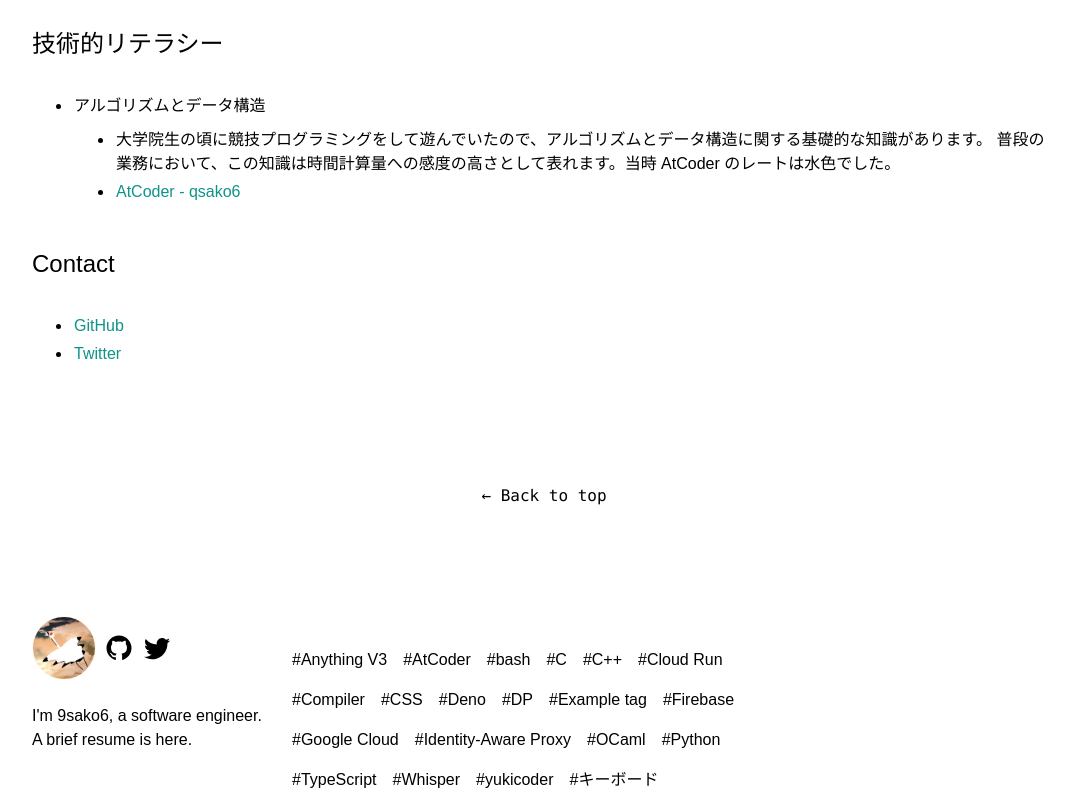
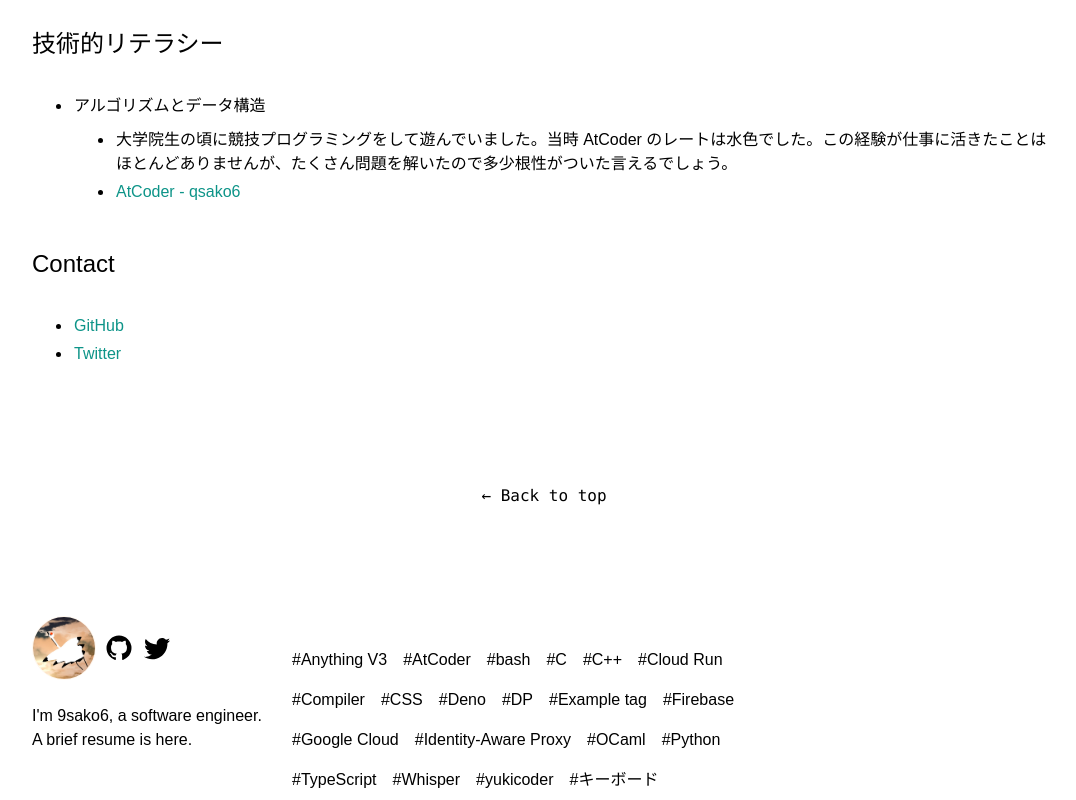
Before and after one commit to 9sako6/9sako6.github.io, a Next.js app in the folder blog-web/: page /about in a window 1280 px wide. Shown: the part 820-1620 px from the top of the page, without its empty margins (96-1172 px from the left). Built offline with nearby package versions, Linux system fonts and the light colour scheme.

Commit message:
Update about.mdx

```diff
--- a/blog-web/src/components/features/contents/about.mdx
+++ b/blog-web/src/components/features/contents/about.mdx
@@ -21,8 +21,7 @@
 # 技術的リテラシー
 
 - アルゴリズムとデータ構造
-  - 大学院生の頃に競技プログラミングをして遊んでいたので、アルゴリズムとデータ構造に関する基礎的な知識があります。
-    普段の業務において、この知識は時間計算量への感度の高さとして表れます。当時 AtCoder のレートは水色でした。
+  - 大学院生の頃に競技プログラミングをして遊んでいました。当時 AtCoder のレートは水色でした。この経験が仕事に活きたことはほとんどありませんが、たくさん問題を解いたので多少根性がついた言えるでしょう。
   - [AtCoder - qsako6](https://atcoder.jp/users/qsako6)
 
 # Contact
```
